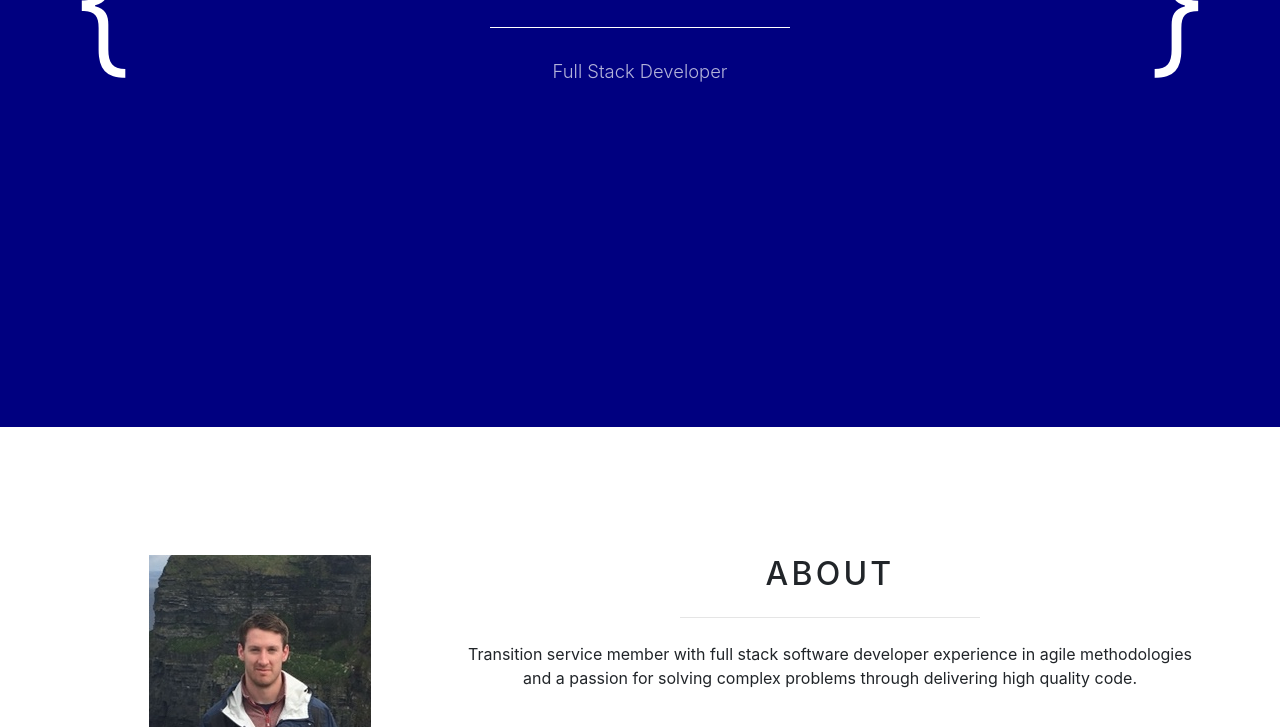
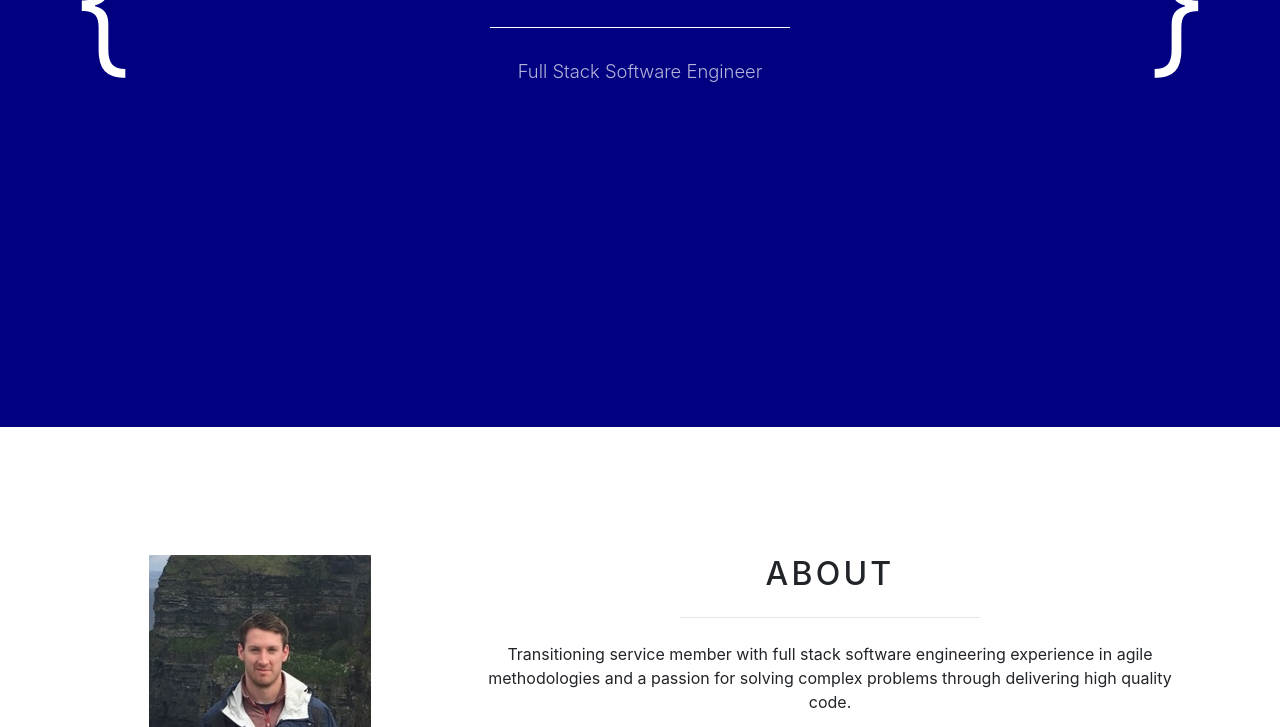
Before and after one commit to swholm19/swholm19.github.io, a website with bundled scripts: page index.html in a window 1280 px wide. Shown: the part 373-1100 px from the top of the page. Built offline with nearby package versions, Linux system fonts and the light colour scheme.

Commit message:
Fix Errors

```diff
--- a/index.html
+++ b/index.html
@@ -64,7 +64,7 @@
               <strong>Scott Holm</strong>
             </h1>
           <hr class="light">
-          <p class="text-faded mb-5">Full Stack Developer</p>
+          <p class="text-faded mb-5">Full Stack Software Engineer</p>
           <!-- <a class="btn btn-light btn-xl js-scroll-trigger" href="#about">Find Out More</a> -->
         </div>
         <div class="col-xs-1">
@@ -83,7 +83,7 @@
         <div class="col-md-8 mx-auto text-center">
           <h2 class="section-heading">About</h2>
           <hr class="my-4">
-          <p class="mb-4">Transition service member with full stack software developer experience in
+          <p class="mb-4">Transitioning service member with full stack software engineering experience in
             agile methodologies and a passion for solving complex problems through
             delivering high quality code.</p>
         </div>
```
